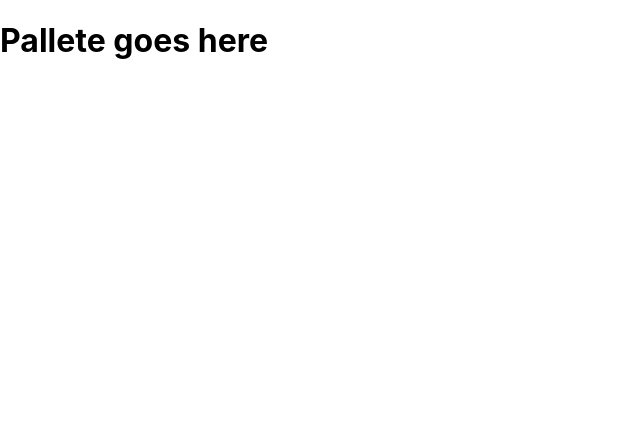
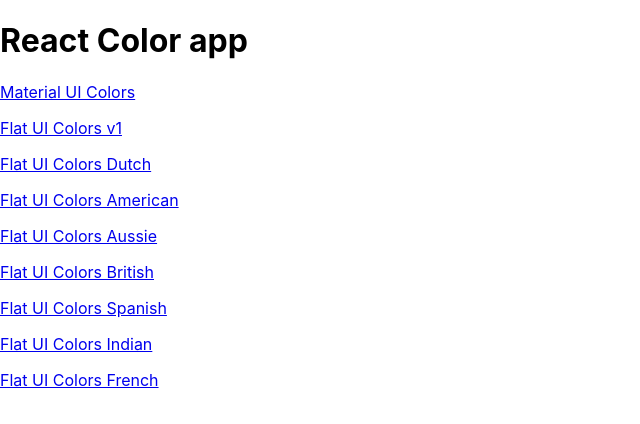
Before and after one commit to Lakshayagg/color-project, a React (Create React App) app: page / in a window 1280 px wide. Shown: the top 424 px of the page, without its empty margins (0-640 px from the left). Built offline with nearby package versions, Linux system fonts and the light colour scheme.

Commit message:
add PaletteLink and Links

```diff
--- a/src/App.js
+++ b/src/App.js
@@ -1,6 +1,7 @@
 import React, { Component } from 'react';
 import { Route, Switch } from 'react-router-dom';
 import Palette from './Palette';
+import PaletteList from './PaletteList';
 import SeedColors from './SeedColors';
 import { generatePalette } from './colorHelpers';
 
@@ -14,7 +15,7 @@
   render() {
     return (
       <Switch>
-        <Route exact path="/" render={() => <h1>Pallete goes here</h1>} />
+        <Route exact path="/" render={() => <PaletteList palettes={SeedColors} />} />
         <Route
           exact path="/palette/:id"
           render={routeProps => (
--- a/src/Navbar.js
+++ b/src/Navbar.js
@@ -1,5 +1,6 @@
 import React, { Component } from "react";
 import Slider from 'rc-slider';
+import { Link } from 'react-router-dom';
 import Select from '@material-ui/core/Select';
 import MenuItem from '@material-ui/core/MenuItem';
 import Snackbar from '@material-ui/core/Snackbar';
@@ -28,7 +29,7 @@
         return (
             <header className='Navbar'>
                 <div className='logo'>
-                    <a href='#'>reactcolorpicker</a>
+                    <Link to='/'>reactcolorpicker</Link>
                 </div>
                 <div className='slider-container'>
                     <span>level: {level}</span>
--- /dev/null
+++ b/src/PaletteList.js
@@ -0,0 +1,21 @@
+import React, { Component } from 'react';
+import { Link } from 'react-router-dom';
+
+class PaletteList extends Component {
+
+    render() {
+        const { palettes } = this.props;
+        return (
+            <div>
+                <h1>React Color app</h1>
+                {palettes.map(palette => (
+                    <p>
+                        <Link to={`/palette/${palette.id}`}>{palette.paletteName}</Link>
+                    </p>
+                ))}
+            </div>
+
+        )
+    }
+}
+export default PaletteList;
```
Also changed, not shown: src/PaletteList.css (added).
